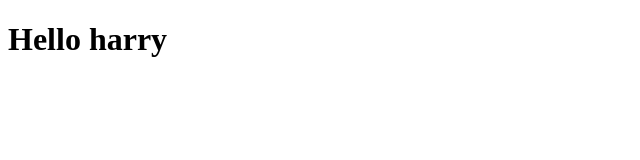
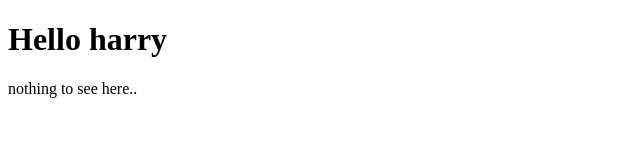
Before and after one commit to ellietrew-collab/lesson-4, a plain HTML site: page HT website-example/index.html in a window 1280 px wide. Shown: the whole page, without its empty margins (0-640 px from the left). Drawn offline with Linux system fonts and the light colour scheme.

Commit message:
Update index.html
updated HTML

```diff
--- a/HT website-example/index.html
+++ b/HT website-example/index.html
@@ -7,5 +7,6 @@
   </head>
   <body>
     <h1>Hello harry</h1>
+    <p>nothing to see here..</p>
   </body>
 </html>
```
